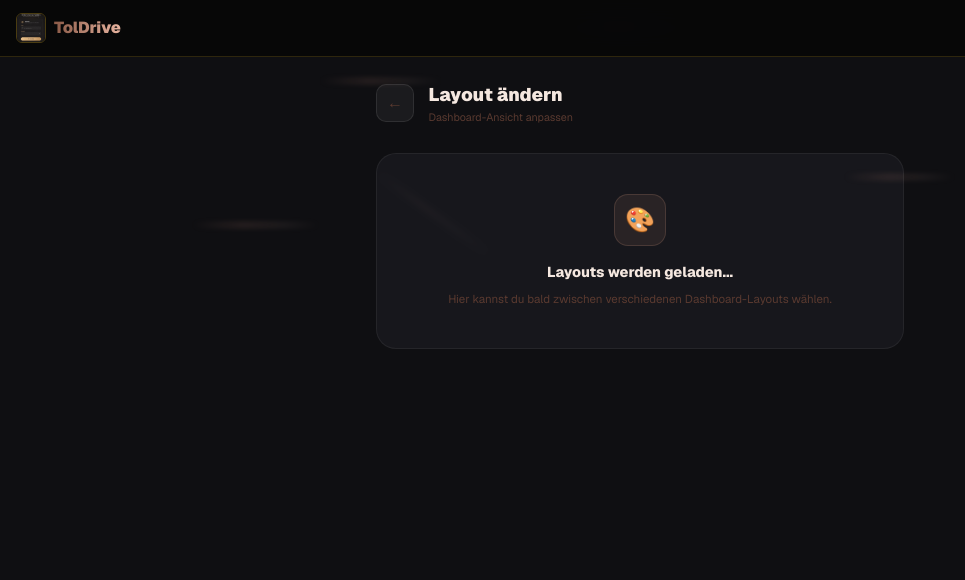
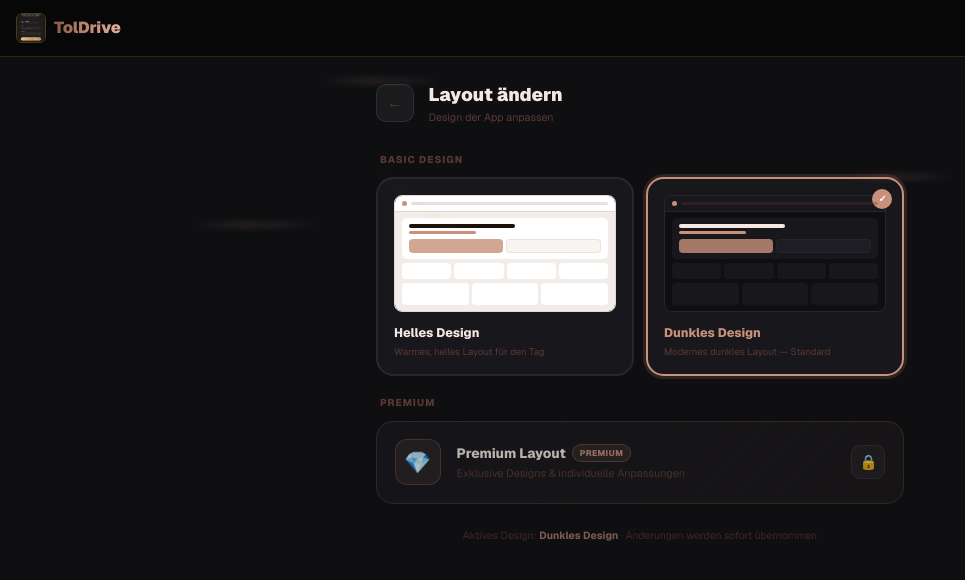
Before and after one commit to yamero37/fahrschule-theorie, a Next.js app: page /einstellungen/layout in a window 1280 px wide. Shown: the top 580 px of the page, without its empty margins (0-965 px from the left). Built offline with nearby package versions, Linux system fonts and the light colour scheme; no server answers.

Commit message:
feat: light/dark theme switcher with preview cards + premium locked layout

```diff
--- a/app/einstellungen/layout/page.tsx
+++ b/app/einstellungen/layout/page.tsx
@@ -1,9 +1,46 @@
 'use client'
 
 import { useRouter } from 'next/navigation'
+import { useState, useEffect } from 'react'
 
-export default function LayoutEinstellungPage() {
+type Theme = 'dark' | 'light'
+
+const BASIC_THEMES: { id: Theme; label: string; desc: string; preview: { bg: string; surface: string; card: string; accent: string; text: string; textDim: string } }[] = [
+  {
+    id: 'light',
+    label: 'Helles Design',
+    desc: 'Warmes, helles Layout für den Tag',
+    preview: { bg: '#f2ede8', surface: '#ffffff', card: '#f8f4f0', accent: '#c9907a', text: '#1c100a', textDim: '#b09888' },
+  },
+  {
+    id: 'dark',
+    label: 'Dunkles Design',
+    desc: 'Modernes dunkles Layout — Standard',
+    preview: { bg: '#0f0f12', surface: '#17171c', card: '#1d1d24', accent: '#c9907a', text: '#f5e8e0', textDim: '#5a3a30' },
+  },
+]
+
+export default function LayoutPage() {
   const router = useRouter()
+  const [current, setCurrent] = useState<Theme>('dark')
+  const [saved, setSaved] = useState<Theme>('dark')
+
+  useEffect(() => {
+    try {
+      const t = (localStorage.getItem('toldrive_theme') as Theme) || 'dark'
+      setCurrent(t)
+      setSaved(t)
+    } catch {}
+  }, [])
+
+  function applyTheme(theme: Theme) {
+    setCurrent(theme)
+    try {
+      localStorage.setItem('toldrive_theme', theme)
+      document.documentElement.setAttribute('data-theme', theme)
+      setSaved(theme)
+    } catch {}
+  }
 
   return (
     <div style={{ minHeight: '100vh', paddingBottom: '84px' }}>
@@ -22,28 +59,165 @@ export default function LayoutEinstellungPage() {
           >←</button>
           <div>
             <h1 style={{ margin: 0, fontSize: '1.15rem', fontWeight: 900, color: 'var(--text)' }}>Layout ändern</h1>
-            <p style={{ margin: 0, fontSize: '0.67rem', color: 'var(--text-dim)' }}>Dashboard-Ansicht anpassen</p>
+            <p style={{ margin: 0, fontSize: '0.67rem', color: 'var(--text-dim)' }}>Design der App anpassen</p>
           </div>
         </div>
 
-        {/* Placeholder */}
-        <div style={{
-          background: 'var(--surface)', borderRadius: '1.25rem',
-          border: '1px solid rgba(255,255,255,0.06)',
-          padding: '2.5rem 1.5rem', textAlign: 'center',
-        }}>
-          <div style={{
-            width: '52px', height: '52px', borderRadius: '14px', margin: '0 auto 1rem',
-            background: 'rgba(201,144,122,0.1)', border: '1px solid rgba(201,144,122,0.2)',
-            display: 'flex', alignItems: 'center', justifyContent: 'center', fontSize: '1.5rem',
-          }}>🎨</div>
-          <p style={{ margin: '0 0 0.4rem', fontSize: '0.9rem', fontWeight: 800, color: 'var(--text)' }}>Layouts werden geladen…</p>
-          <p style={{ margin: 0, fontSize: '0.72rem', color: 'var(--text-dim)', lineHeight: 1.6 }}>
-            Hier kannst du bald zwischen verschiedenen Dashboard-Layouts wählen.
+        {/* ── Basic Designs ── */}
+        <SectionLabel>Basic Design</SectionLabel>
+        <div style={{ display: 'grid', gridTemplateColumns: '1fr 1fr', gap: '0.75rem', marginBottom: '1.25rem' }}>
+          {BASIC_THEMES.map(t => (
+            <ThemeCard
+              key={t.id}
+              theme={t}
+              active={current === t.id}
+              onSelect={() => applyTheme(t.id)}
+            />
+          ))}
+        </div>
+
+        {/* ── Premium ── */}
+        <SectionLabel>Premium</SectionLabel>
+        <PremiumCard />
+
+        {/* Applied hint */}
+        {saved && (
+          <p style={{ textAlign: 'center', fontSize: '0.65rem', color: 'var(--text-dim)', marginTop: '1.5rem', opacity: 0.6 }}>
+            Aktives Design: <span style={{ color: 'var(--gold)', fontWeight: 700 }}>
+              {saved === 'light' ? 'Helles Design' : 'Dunkles Design'}
+            </span> · Änderungen werden sofort übernommen
           </p>
-        </div>
+        )}
 
       </div>
     </div>
   )
 }
+
+/* ── Section label ── */
+function SectionLabel({ children }: { children: React.ReactNode }) {
+  return (
+    <p style={{
+      margin: '0 0 0.6rem 0.25rem',
+      fontSize: '0.62rem', fontWeight: 800,
+      letterSpacing: '0.1em', textTransform: 'uppercase',
+      color: 'var(--text-dim)',
+    }}>{children}</p>
+  )
+}
+
+/* ── Theme preview card ── */
+function ThemeCard({
+  theme, active, onSelect,
+}: {
+  theme: typeof BASIC_THEMES[0]
+  active: boolean
+  onSelect: () => void
+}) {
+  const p = theme.preview
+  return (
+    <button
+      onClick={onSelect}
+      style={{
+        background: 'var(--surface)',
+        border: `2px solid ${active ? 'var(--gold)' : 'rgba(255,255,255,0.07)'}`,
+        borderRadius: '1.1rem', padding: '1rem',
+        cursor: 'pointer', textAlign: 'left',
+        transition: 'border-color 0.2s, box-shadow 0.2s',
+        boxShadow: active ? '0 0 0 3px rgba(201,144,122,0.15)' : 'none',
+        position: 'relative', overflow: 'hidden',
+      }}
+    >
+      {/* Active checkmark */}
+      {active && (
+        <div style={{
+          position: 'absolute', top: '0.6rem', right: '0.6rem',
+          width: '20px', height: '20px', borderRadius: '50%',
+          background: 'var(--gold)', display: 'flex', alignItems: 'center', justifyContent: 'center',
+          fontSize: '0.6rem', color: '#fff', fontWeight: 900,
+        }}>✓</div>
+      )}
+
+      {/* Mini UI preview */}
+      <div style={{
+        borderRadius: '8px', overflow: 'hidden', marginBottom: '0.75rem',
+        border: `1px solid ${p.bg === '#f2ede8' ? '#e2d8d0' : '#252530'}`,
+      }}>
+        {/* Top bar */}
+        <div style={{ background: p.surface, padding: '5px 7px', display: 'flex', alignItems: 'center', gap: '4px', borderBottom: `1px solid ${p.bg === '#f2ede8' ? '#e2d8d0' : '#252530'}` }}>
+          <div style={{ width: '5px', height: '5px', borderRadius: '50%', background: p.accent }} />
+          <div style={{ flex: 1, height: '3px', borderRadius: '2px', background: p.textDim, opacity: 0.3 }} />
+        </div>
+        {/* Body */}
+        <div style={{ background: p.bg, padding: '6px 7px', display: 'flex', flexDirection: 'column', gap: '4px' }}>
+          {/* Hero card */}
+          <div style={{ background: p.surface, borderRadius: '5px', padding: '6px 7px' }}>
+            <div style={{ width: '55%', height: '4px', borderRadius: '2px', background: p.text, marginBottom: '3px' }} />
+            <div style={{ width: '35%', height: '3px', borderRadius: '2px', background: p.accent, marginBottom: '5px' }} />
+            <div style={{ display: 'flex', gap: '3px' }}>
+              <div style={{ flex: 1, height: '14px', borderRadius: '4px', background: p.accent, opacity: 0.8 }} />
+              <div style={{ flex: 1, height: '14px', borderRadius: '4px', background: p.card, border: `1px solid ${p.textDim}30` }} />
+            </div>
+          </div>
+          {/* Stat row */}
+          <div style={{ display: 'flex', gap: '3px' }}>
+            {[p.accent + '40', p.accent + '30', p.accent + '25', p.accent + '20'].map((c, i) => (
+              <div key={i} style={{ flex: 1, height: '16px', borderRadius: '4px', background: p.surface }} />
+            ))}
+          </div>
+          {/* Feature grid */}
+          <div style={{ display: 'flex', gap: '3px' }}>
+            {[0, 1, 2].map(i => (
+              <div key={i} style={{ flex: 1, height: '22px', borderRadius: '4px', background: p.surface }} />
+            ))}
+          </div>
+        </div>
+      </div>
+
+      {/* Label */}
+      <p style={{ margin: '0 0 2px', fontSize: '0.78rem', fontWeight: 800, color: active ? 'var(--gold)' : 'var(--text)' }}>
+        {theme.label}
+      </p>
+      <p style={{ margin: 0, fontSize: '0.6rem', color: 'var(--text-dim)', lineHeight: 1.4 }}>
+        {theme.desc}
+      </p>
+    </button>
+  )
+}
+
+/* ── Premium card (locked) ── */
+function PremiumCard() {
+  return (
+    <div style={{
+      background: 'linear-gradient(135deg, var(--surface) 0%, rgba(201,144,122,0.06) 100%)',
+      border: '1px solid rgba(201,144,122,0.2)',
+      borderRadius: '1.1rem', padding: '1.1rem 1.1rem',
+      display: 'flex', alignItems: 'center', gap: '1rem',
+      opacity: 0.75,
+    }}>
+      <div style={{
+        width: '46px', height: '46px', borderRadius: '12px', flexShrink: 0,
+        background: 'rgba(201,144,122,0.1)', border: '1px solid rgba(201,144,122,0.25)',
+        display: 'flex', alignItems: 'center', justifyContent: 'center', fontSize: '1.35rem',
+      }}>💎</div>
+      <div style={{ flex: 1 }}>
+        <div style={{ display: 'flex', alignItems: 'center', gap: '6px', marginBottom: '2px' }}>
+          <p style={{ margin: 0, fontSize: '0.85rem', fontWeight: 800, color: 'var(--text)' }}>Premium Layout</p>
+          <span style={{
+            fontSize: '0.52rem', fontWeight: 800, padding: '2px 7px', borderRadius: '100px',
+            background: 'rgba(201,144,122,0.12)', border: '1px solid rgba(201,144,122,0.3)',
+            color: 'var(--gold)', letterSpacing: '0.05em', textTransform: 'uppercase',
+          }}>Premium</span>
+        </div>
+        <p style={{ margin: 0, fontSize: '0.68rem', color: 'var(--text-dim)', lineHeight: 1.5 }}>
+          Exklusive Designs &amp; individuelle Anpassungen
+        </p>
+      </div>
+      <div style={{
+        width: '34px', height: '34px', borderRadius: '9px', flexShrink: 0,
+        background: 'rgba(255,255,255,0.04)', border: '1px solid rgba(255,255,255,0.08)',
+        display: 'flex', alignItems: 'center', justifyContent: 'center', fontSize: '0.9rem',
+      }}>🔒</div>
+    </div>
+  )
+}
--- a/app/globals.css
+++ b/app/globals.css
@@ -25,6 +25,30 @@
   --color-gold: var(--gold);
   --color-text: var(--text);
 }
+
+/* ── Light theme ────────────────────────────────────────── */
+
+[data-theme="light"] {
+  --bg:           #f2ede8;
+  --surface:      #ffffff;
+  --surface-2:    #f8f4f0;
+  --border:       #e2d8d0;
+  --border-light: #d0c4b8;
+  --gold:         #c9907a;
+  --gold-light:   #e8b4a0;
+  --gold-dark:    #8b5a47;
+  --gold-glow:    rgba(201,144,122,0.18);
+  --text:         #1c100a;
+  --text-muted:   #6b4a38;
+  --text-dim:     #b09888;
+}
+
+[data-theme="light"] body {
+  background: var(--bg);
+  color: var(--text);
+}
+
+/* ── Scrollbar ──────────────────────────────────────────── */
 
 * { border-color: var(--border); }
 
--- a/app/layout.tsx
+++ b/app/layout.tsx
@@ -14,6 +14,10 @@ export const metadata: Metadata = {
 export default function RootLayout({ children }: { children: React.ReactNode }) {
   return (
     <html lang="de" className={geist.variable}>
+      <head>
+        {/* Apply saved theme before first paint — prevents flash */}
+        <script dangerouslySetInnerHTML={{ __html: `(function(){try{var t=localStorage.getItem('toldrive_theme');if(t)document.documentElement.setAttribute('data-theme',t);}catch(e){}})();` }} />
+      </head>
       <body>
         <ShootingStars />
         <Navigation />
```
